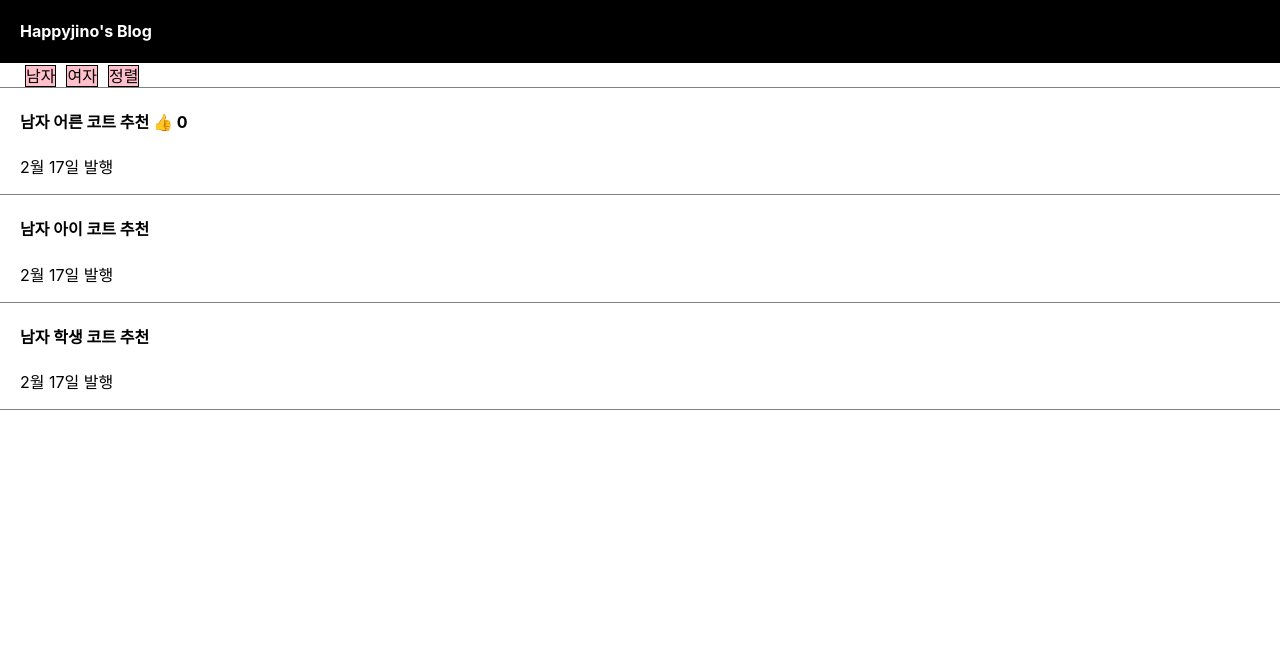
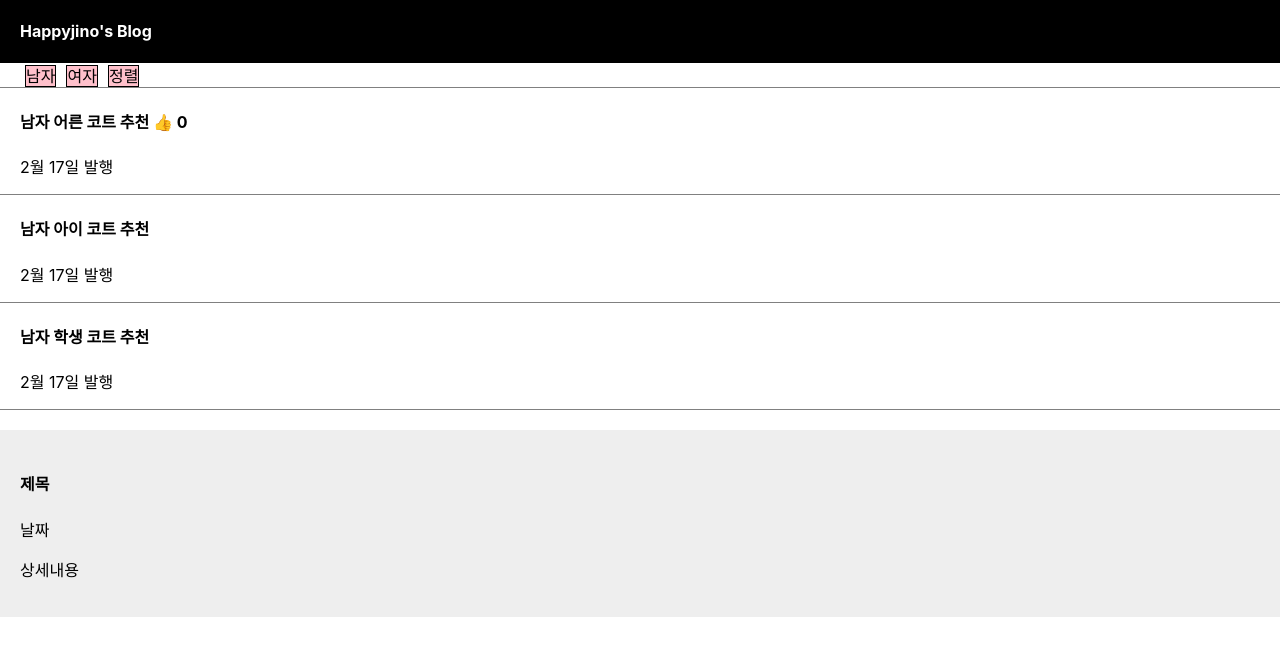
Before and after one commit to happyjino/react-study, a React (Create React App) app in the folder blog/: page / in a window 1280 px wide. Shown: the top 656 px of the page. Built offline with nearby package versions, Linux system fonts and the light colour scheme.

Commit message:
코딩애플 - 리액트 6강 / component

```diff
--- a/blog/src/App.css
+++ b/blog/src/App.css
@@ -30,6 +30,13 @@
   width: 100%;
   color: white;
   padding-left: 20px;
+}
+
+.modal{
+  margin-top: 20px;
+  padding: 20px;
+  background: #eee;
+  text-align: left;
 }
 
 .App-logo {
--- a/blog/src/App.js
+++ b/blog/src/App.js
@@ -36,8 +36,21 @@
         <h4>{ visitor } { 글제목[2] }</h4>
         <p>2월 17일 발행</p>
       </div>
+
+      <Modal />
+
     </div>
   );
 }
 
+function Modal(){ // 코딩애플 - 리액트 6강
+  return(
+    <div className="modal">
+      <h4>제목</h4>
+      <p>날짜</p>
+      <p>상세내용</p>
+    </div>
+  )
+}
+
 export default App;
```
